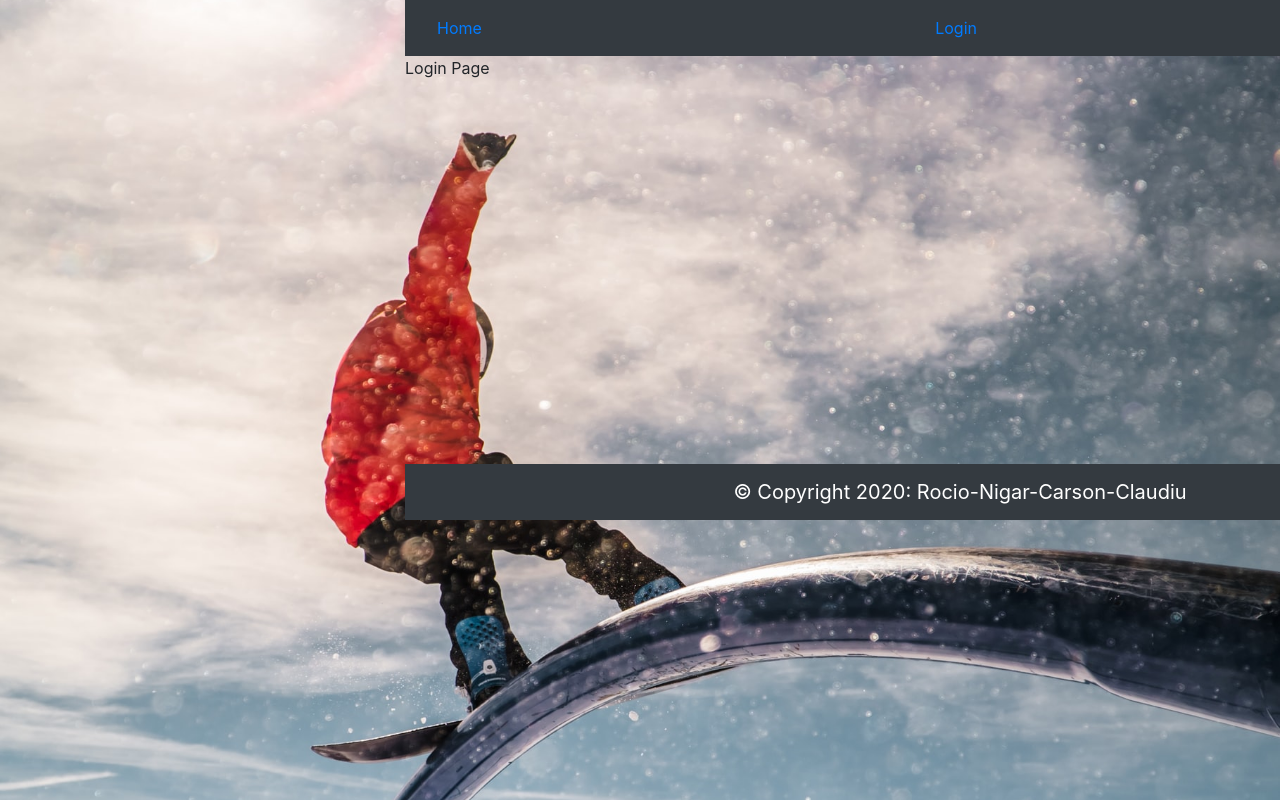
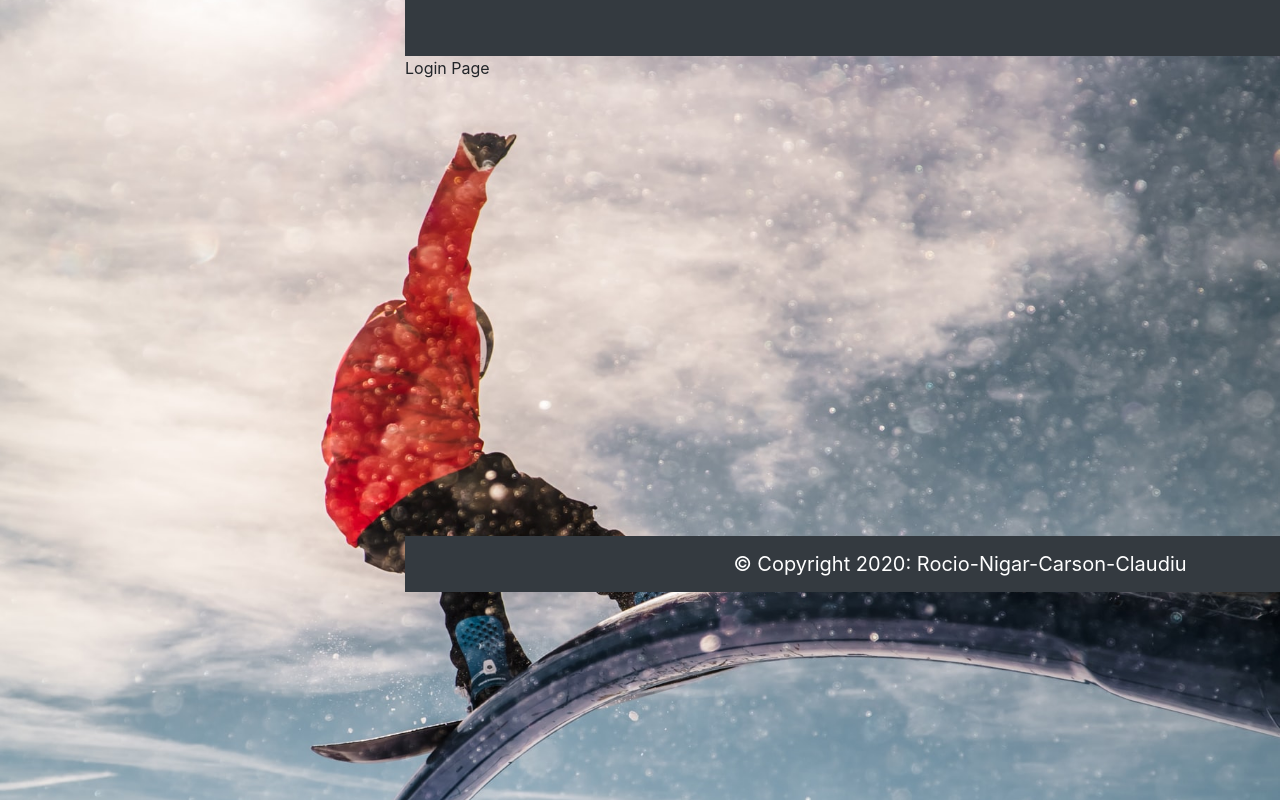
Before and after one commit to nigarabdullayeva/project_3, a React (Create React App) app in the folder client/: page /login in a window 1280 px wide. Shown: the top 800 px of the page. Built offline with nearby package versions, Linux system fonts and the light colour scheme.

Commit message:
navbar active links update

```diff
--- a/client/public/index.html
+++ b/client/public/index.html
@@ -1,40 +1,22 @@
 <!doctype html>
 <html lang="en">
+
 <head>
   <meta charset="utf-8">
   <meta name="viewport" content="width=device-width, initial-scale=1, shrink-to-fit=no">
   <meta name="theme-color" content="#000000">
-    <!--
-      manifest.json provides metadata used when your web app is added to the
-      homescreen on Android. See https://developers.google.com/web/fundamentals/engage-and-retain/web-app-manifest/
-    -->
   <link rel="manifest" href="%PUBLIC_URL%/manifest.json">
   <link rel="shortcut icon" href="%PUBLIC_URL%/favicon.ico">
-    <!--
-      Notice the use of %PUBLIC_URL% in the tags above.
-      It will be replaced with the URL of the `public` folder during the build.
-      Only files inside the `public` folder can be referenced from the HTML.
-
-      Unlike "/favicon.ico" or "favicon.ico", "%PUBLIC_URL%/favicon.ico" will
-      work correctly both with client-side routing and a non-root public URL.
-      Learn how to configure a non-root public URL by running `npm run build`.
-    -->
+  <link rel="stylesheet" href="https://stackpath.bootstrapcdn.com/bootstrap/4.4.1/css/bootstrap.min.css"
+    integrity="sha384-Vkoo8x4CGsO3+Hhxv8T/Q5PaXtkKtu6ug5TOeNV6gBiFeWPGFN9MuhOf23Q9Ifjh" crossorigin="anonymous">
   <title>Sport Adventures</title>
 </head>
-  <body>
+
+<body className="container">
   <noscript>
     You need to enable JavaScript to run this app.
   </noscript>
   <div id="root"></div>
-    <!--
-      This HTML file is a template.
-      If you open it directly in the browser, you will see an empty page.
+</body>
 
-      You can add webfonts, meta tags, or analytics to this file.
-      The build step will place the bundled scripts into the <body> tag.
-
-      To begin the development, run `npm start` or `yarn start`.
-      To create a production bundle, use `npm run build` or `yarn build`.
-    -->
-  </body>
 </html>
--- a/client/src/App.js
+++ b/client/src/App.js
@@ -14,29 +14,32 @@ function App() {
 
   return (
     <Router>
-      <div className="container">
+      <div className="container-sm">
         <Navbar />
         <Route exact path="/" component={Home} />
         <Route exact path="/login" component={Login} />
         <Route exact path="/signup" component={Signup} />
         <Route exact path="/profile" component={Profile} />
-        <br/>
-        <br/>
-        <br/>
-        <br/>
-        <br/>
-        <br/>
-        <br/>
-        <br/>
-        <br/>
-        <br/>
-        <br/>
-        <br/>
-        <br/>
-        <br/>
-        <br/>
-        <br/>
-        <br/>
+        <br />
+        <br />
+        <br />
+        <br />
+        <br />
+        <br />
+        <br />
+        <br />
+        <br />
+        <br />
+        <br />
+        <br />
+        <br />
+        <br />
+        <br />
+        <br />
+        <br />
+        <br />
+        <br />
+        <br />
         <Footer />
 
         <script src="https://code.jquery.com/jquery-3.2.1.slim.min.js"
--- a/client/src/components/Home.js
+++ b/client/src/components/Home.js
@@ -25,7 +25,7 @@ function Home() {
         <option>Surfboards</option>
       </select>
       <br />
-      <button class="btn btn-primary my-2 my-sm-0" type="submit">Search</button>
+      <button className="btn btn-primary my-2 my-sm-0" type="submit">Search</button>
 
     </>
   )
--- a/client/src/components/Navbar.js
+++ b/client/src/components/Navbar.js
@@ -1,14 +1,29 @@
 import React from 'react'
 import 'bootstrap/dist/css/bootstrap.min.css';
+import { NavLink } from 'react-router-dom';
 
 
 function Navbar() {
   return (
    <>
-      <nav className="navbar navbar-dark bg-dark">
-        <a className="nav-link" href="/">Home</a>
-        <a className="nav-link" href="/login">Login</a>
-        <a className="nav-link" href="/signup">Signup</a>
+      <nav className="navbar navbar-expand-md navbar-dark bg-dark">
+                <ul className="ml-auto navbar-nav">
+
+                    <li className="nav-item">
+                        <NavLink to="/" exact={true} className={window.location.pathname === "/" ? "nav-link activeClassName" : "nav-link"}>Home
+                             </NavLink>
+                    </li>
+
+                    <li className="nav-item">
+                        <NavLink to="/login" className={window.location.pathname === "/login" ? "nav-link activeClassName" : "nav-link"}>Login
+                             </NavLink>
+                    </li>
+
+                    <li className="nav-item">
+                        <NavLink to="/signup" className={window.location.pathname === "/contact" ? "nav-link activeClassName" : "nav-link"}>Signup
+                             </NavLink>
+                    </li>
+                </ul>
       </nav>
       </>
       )
```
Also changed, not shown: client/src/index.css (line endings or trailing spaces). Lines whose indentation alone changed are shown as unchanged.
